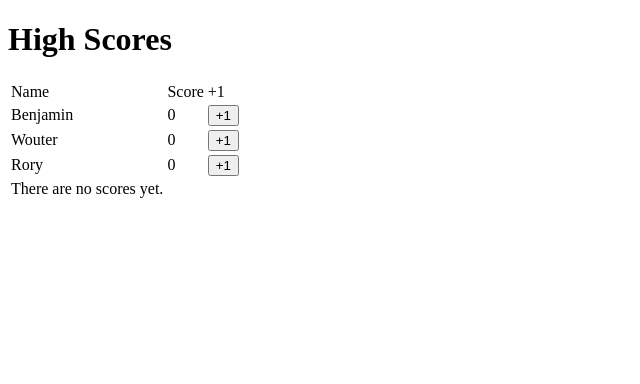
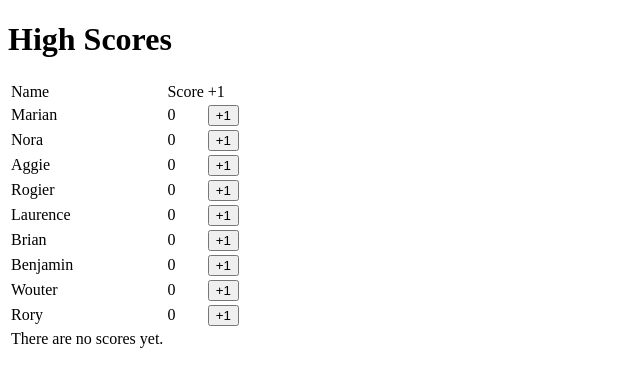
Before and after one commit to marianbuchly/reactcount, a React app: page / in a window 1280 px wide. Shown: the top 384 px of the page, without its empty margins (0-640 px from the left). Built offline with nearby package versions, Linux system fonts and the light colour scheme.

Commit message:
onChangeScore callback and the Array.map function

```diff
--- a/src/Player.js
+++ b/src/Player.js
@@ -5,40 +5,31 @@ class Player extends React.Component {
     constructor(){
         super();
 
-        this.state = {
-            score: 0
-        };
     }
 
     plusOne() {
-      var newScore = this.state.score + 1;
-
-        this.setState({
-            score: newScore
-        });
-
-        this.props.onChange(this.props.name, newScore);
+      this.props.onChange(this.props.name,  this.props.score + 1);
     }
-
-    renderPrize() {
-    if(this.state.score >= 5){
-        return <img src="http://goo.gl/u1KKqp" />
-    }
-
-    return null;
-}
 
     render() {
         return (
             <tr>
                 <td>{this.props.name}</td>
-                <td>{this.state.score} {this.renderPrize()}</td>
+                <td>{this.props.score} {this.renderPrize()}</td>
                 <td>
                     <button onClick={this.plusOne.bind(this)}>+1</button>
                 </td>
             </tr>
         );
     }
+
+    renderPrize() {
+         if(this.props.score >= 5){
+             return <img src="http://goo.gl/u1KKqp" />
+         }
+
+        return null;
+     }
 }
 
 export default Player;
--- a/src/ScoreBoard.js
+++ b/src/ScoreBoard.js
@@ -8,16 +8,35 @@ class ScoreBoard extends React.Component {
       this.state = {
           message: "There are no scores yet.",
           players: [
-               { name: "Benjamin", score: 0},
-               { name: "Wouter", score: 0 },
-               { name: "Rory", score: 0 }
+                { name: "Marian", score: 0},
+                { name: "Nora", score: 0},
+                { name: "Aggie", score: 0},
+                { name: "Rogier", score: 0},
+                { name: "Laurence", score: 0},
+                { name: "Brian", score: 0},
+                { name: "Benjamin", score: 0},
+                { name: "Wouter", score: 0 },
+                { name: "Rory", score: 0 }
             ]
       };
   }
 
   onChangeScore(name, score){
+      var oldPlayers = this.state.players;
+      var newPlayers = oldPlayers.map(function(player){
+          if(player.name == name){
+                return {
+                    name: player.name,
+                    score: score
+                }
+            }
+
+            return player;
+        });
+
       this.setState({
-          message: name + " scored and has " + score + " points."
+          message: name + " scored and has " + score + " points.",
+          players: newPlayers
       });
   }
 
```
